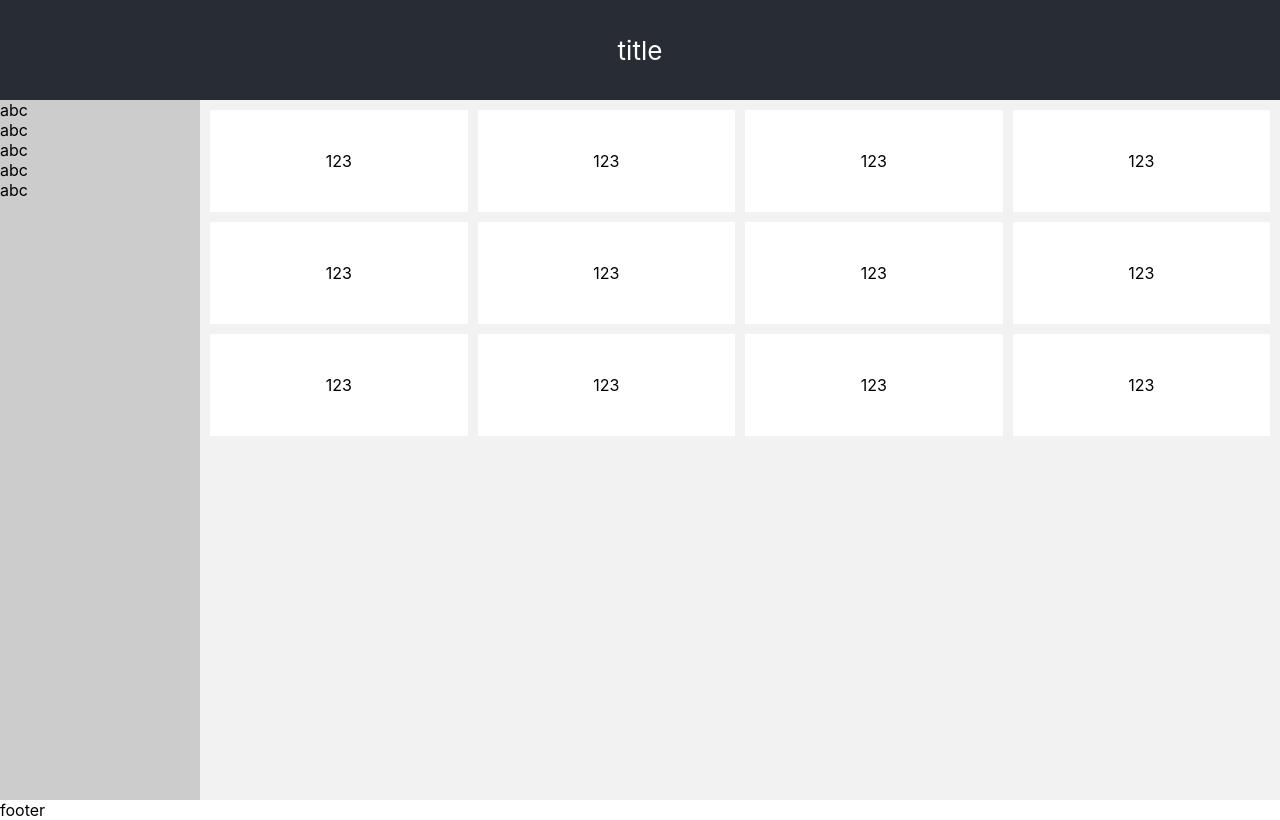
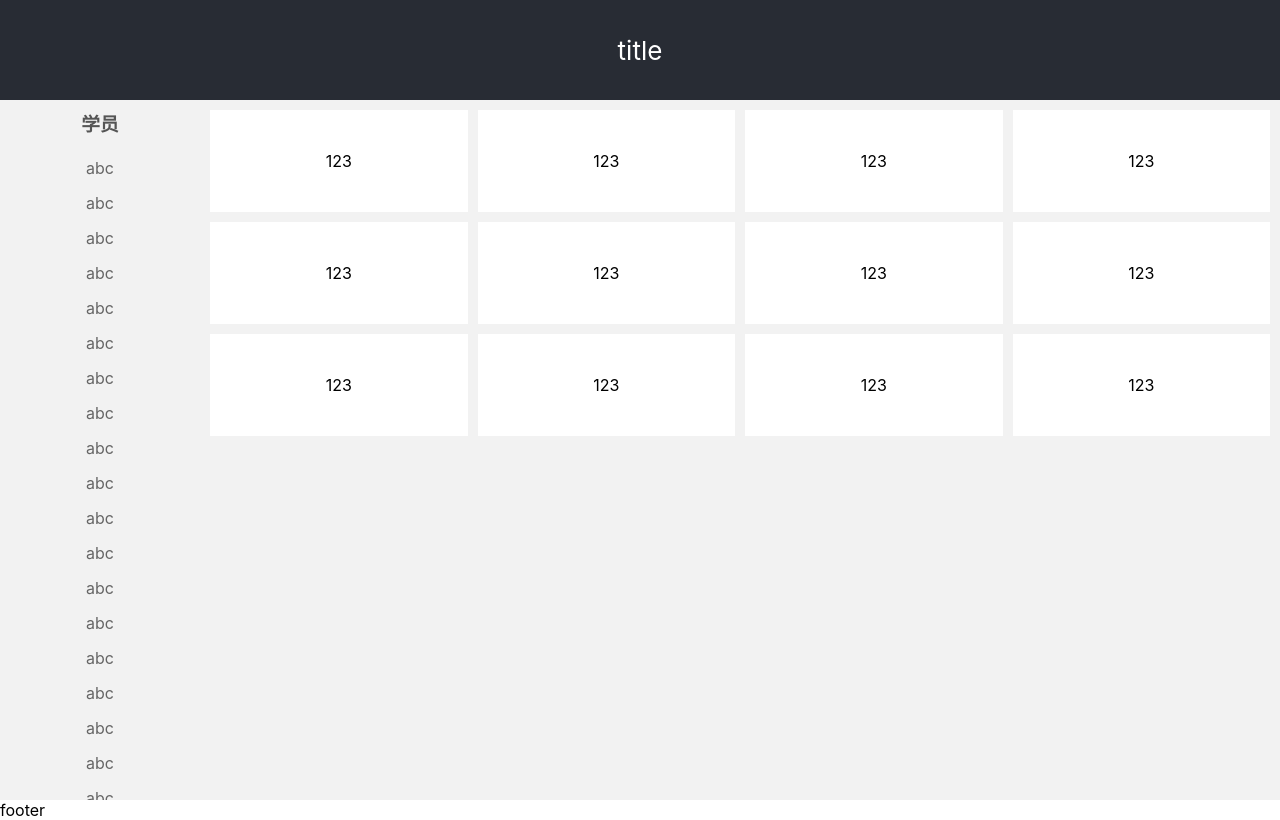
Before and after one commit to mzyd/Class-Schedule, a React (Create React App) app: page / in a window 1280 px wide. Built offline with nearby package versions, Linux system fonts and the light colour scheme.

Commit message:
调整 siderbar 样式

```diff
--- a/src/App/Card.css
+++ b/src/App/Card.css
@@ -10,4 +10,5 @@
       border: 10px solid #f2f2f2;
       height: 100px; }
     .card table td:hover {
-      background-color: #54f782; }
+      background-color: #54f782;
+      cursor: pointer; }
--- a/src/App/Card.scss
+++ b/src/App/Card.scss
@@ -15,6 +15,7 @@
         }
         td:hover {
             background-color: #54f782;
+            cursor: pointer;
         }
     }
 }
--- a/src/App/SideBar.js
+++ b/src/App/SideBar.js
@@ -5,7 +5,28 @@ class SiderBar extends Component {
   render() {
     return (
       <div className="sider-bar">
+        <h3>学员</h3>
         <ul>
+          <li>abc</li>
+          <li>abc</li>
+          <li>abc</li>
+          <li>abc</li>
+          <li>abc</li>
+          <li>abc</li>
+          <li>abc</li>
+          <li>abc</li>
+          <li>abc</li>
+          <li>abc</li>
+          <li>abc</li>
+          <li>abc</li>
+          <li>abc</li>
+          <li>abc</li>
+          <li>abc</li>
+          <li>abc</li>
+          <li>abc</li>
+          <li>abc</li>
+          <li>abc</li>
+          <li>abc</li>
           <li>abc</li>
           <li>abc</li>
           <li>abc</li>
--- a/src/App/SiderBar.css
+++ b/src/App/SiderBar.css
@@ -1,4 +1,19 @@
 .sider-bar {
   width: 100%;
   height: 100%;
-  background-color: #ccc; }
+  background-color: #f2f2f2;
+  overflow: scroll; }
+  .sider-bar h3 {
+    text-align: center;
+    height: 50px;
+    line-height: 50px;
+    color: #555; }
+  .sider-bar ul li {
+    text-align: center;
+    height: 34px;
+    line-height: 34px;
+    margin-top: 1px;
+    color: #666; }
+  .sider-bar ul li:hover {
+    background-color: #54f782;
+    cursor: pointer; }
--- a/src/App/SiderBar.scss
+++ b/src/App/SiderBar.scss
@@ -1,7 +1,31 @@
+$hover-green: #54f782;
+
 .sider-bar{
     width: 100%;
     height: 100%;
-    background-color: #ccc;
+    background-color: #f2f2f2;
+    overflow: scroll;
+
+    h3 {
+        text-align: center;
+        height: 50px;
+        line-height: 50px;
+        color: #555;
+    }
+
     ul {
+
+        li {
+            text-align: center;
+            height: 34px;
+            line-height: 34px;
+            margin-top: 1px;
+            color: #666;
+        }
+
+        li:hover {
+            background-color: $hover-green;
+            cursor: pointer;
+        }
     }
 }
```
